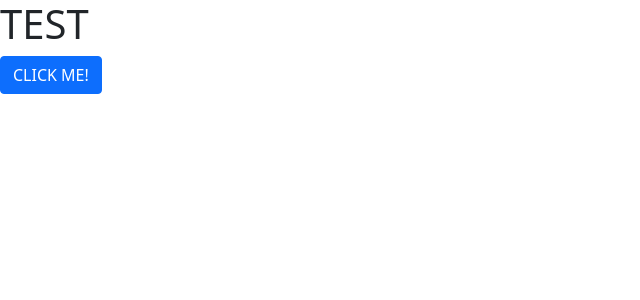
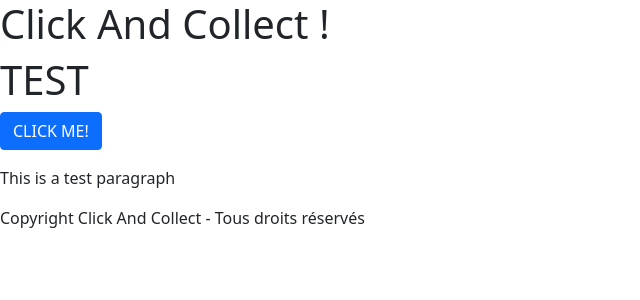
Before and after one commit to Harkline/Click-Collect, a PHP site: page / in a window 1280 px wide. Shown: the top 300 px of the page, without its empty margins (0-640 px from the left). Run offline with PHP 8.4, Linux system fonts and the light colour scheme.

Commit message:
Ajout header/footer - Ajout test script JS et Jquery
- Ajout d'un Header/footer simple
- Ajout d'un test javascript et d'un test avec Jquery

```diff
--- a/index.php
+++ b/index.php
@@ -1,12 +1,32 @@
 <!DOCTYPE html>
+
+<html lang="fr">
+
 <html>
-    <head>
-        <title>Accueil</title>
+	<head>
+		<title>Accueil</title>
+		<meta charset="utf-8">
+		<link rel="stylesheet" type="text/css" href="bootstrap-5.0.0/css/Bootstrap.css">
+	</head>
+	<body>
 
-        <link rel="stylesheet" type="text/css" href="bootstrap-5.0.0/css/Bootstrap.css">
-    </head>
-    <body>
+		<!-- Header -->
+		<header>
+			<h1>Click And Collect !</h1>
+		</header>
+
 		<h1> TEST </h1>
-		<button class="btn btn-primary" >CLICK ME! </button>
-    </body>
+		<button class="btn btn-primary" onclick="document.getElementById('demo').innerHTML = Date()">CLICK ME! </button>
+
+		<p id="demo"></p>
+		<p>This is a test paragraph</p>
+
+		<!-- Footer -->
+		<footer id="Accueil_Footer">
+			<p>Copyright Click And Collect - Tous droits réservés</p>
+		</footer>
+
+		<script src="js/jquery-3.6.0.min.js"></script>
+		<script src="js/script.js"></script>
+	</body>
 </html>
```
